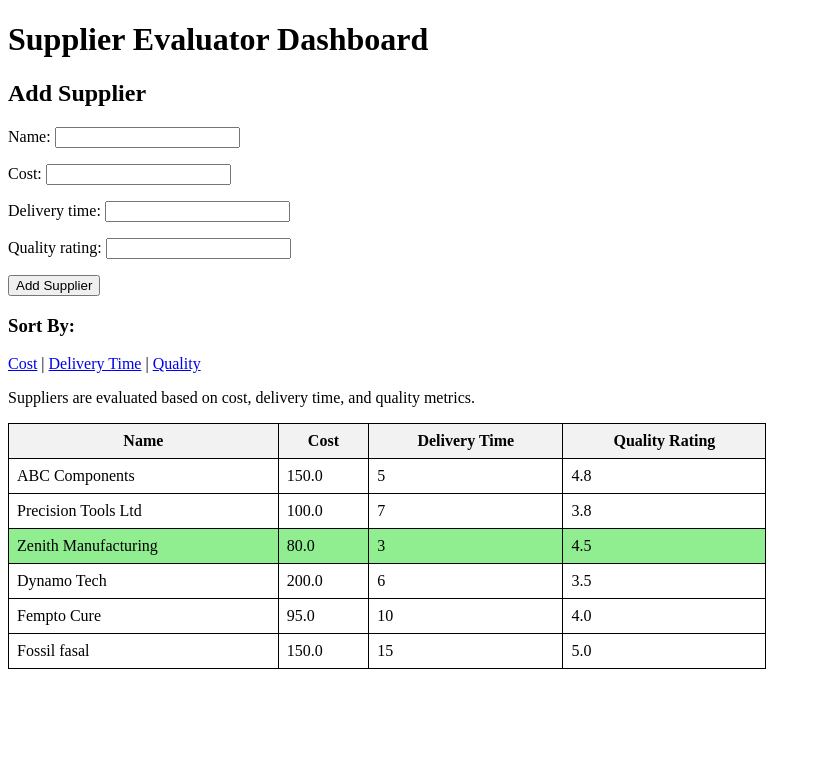
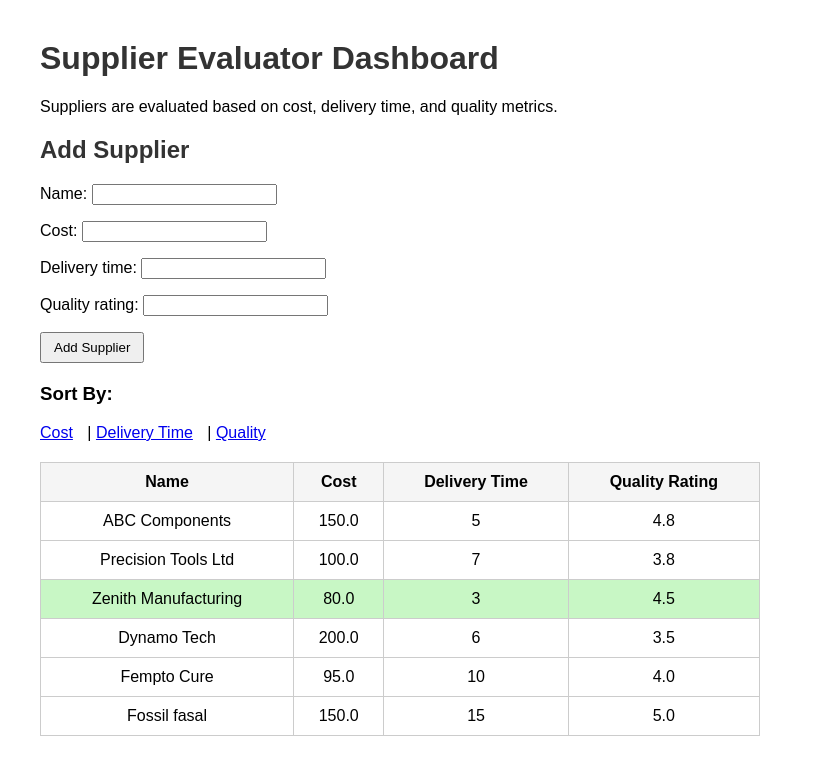
Before and after one commit to ashwija-s/supplier-evaluation-system, a Django app: page / in a window 1280 px wide. Shown: the top 775 px of the page, without its empty margins (0-821 px from the left). Run offline with Django 5.2, Linux system fonts and the light colour scheme; data comes from the database, SQL or seed files in the repository; both versions use the stored data as it was after the commit.

Commit message:
Improved UI styling

```diff
--- a/suppliers/templates/suppliers/supplier_list.html
+++ b/suppliers/templates/suppliers/supplier_list.html
@@ -3,18 +3,45 @@
 <head>
     <title>Suppliers</title>
     <style>
-        table, th, td {
-            border: 1px solid black;
-            padding: 8px;
+        body {
+            font-family: Arial, sans-serif;
+            margin: 40px
+        }
+        h1, h2 {
+            color: #333;
+        }
+        table {
+            border-collapse: collapse;
+            width: 70%;
+            margin-top: 20px;
+        }
+        th, td {
+            border: 1px solid #ccc;
+            padding: 10px;
+            text-align: center;
         }
         th {
-            background-color: #f2f2f2;
+            background-color: #f5f5f5;
+        }
+        tr.highlight {
+            background-color: #c8f7c5;
+        }
+        form{
+            margin-bottom: 20px;
+        }
+        button{
+            padding: 6px 12px;
+            cursor: pointer;
+        }
+        a {
+            margin-right: 10px;
         }
     </style>
 </head>
 
 <body>
 <h1>Supplier Evaluator Dashboard</h1>
+<p>Suppliers are evaluated based on cost, delivery time, and quality metrics.</p>
 <h2>Add Supplier</h2>
 <form method='POST'>
     {% csrf_token %}
@@ -25,7 +52,6 @@
 <a href="?sort=cost">Cost</a> |
 <a href="?sort=delivery">Delivery Time</a> |
 <a href="?sort=quality">Quality</a>
-<p>Suppliers are evaluated based on cost, delivery time, and quality metrics.</p>
 <table style="border-collapse: collapse; width: 60%;">
     <tr>
         <th>Name</th>
@@ -35,7 +61,7 @@
     </tr>
 
     {% for supplier in suppliers %}
-    <tr {% if supplier == best_supplier %} style="background-color: lightgreen;" {% endif %}>
+    <tr class="{% if supplier == best_supplier %}highlight{% endif %}">
         <td>{{supplier.name}}</td>
         <td>{{supplier.cost}}</td>
         <td>{{supplier.delivery_time}}</td>
```
Also changed, not shown: db.sqlite3 (added).
